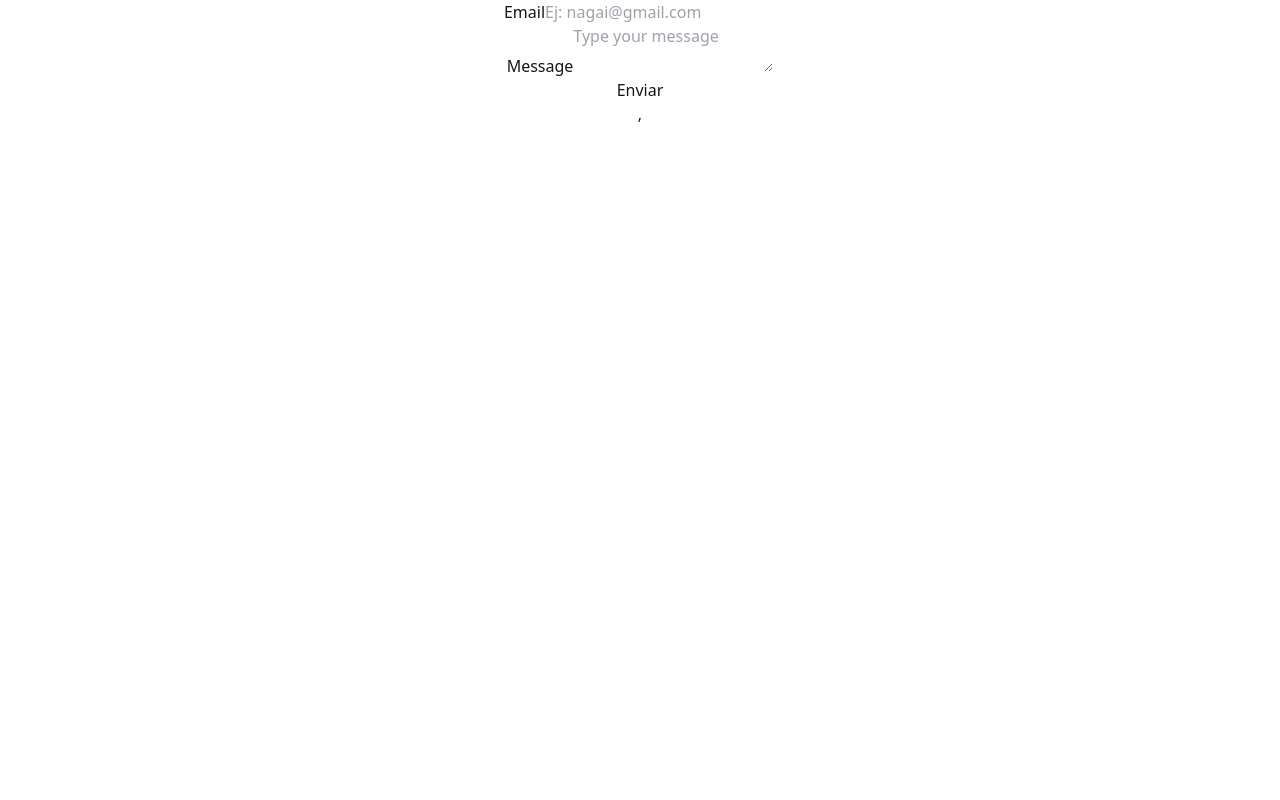
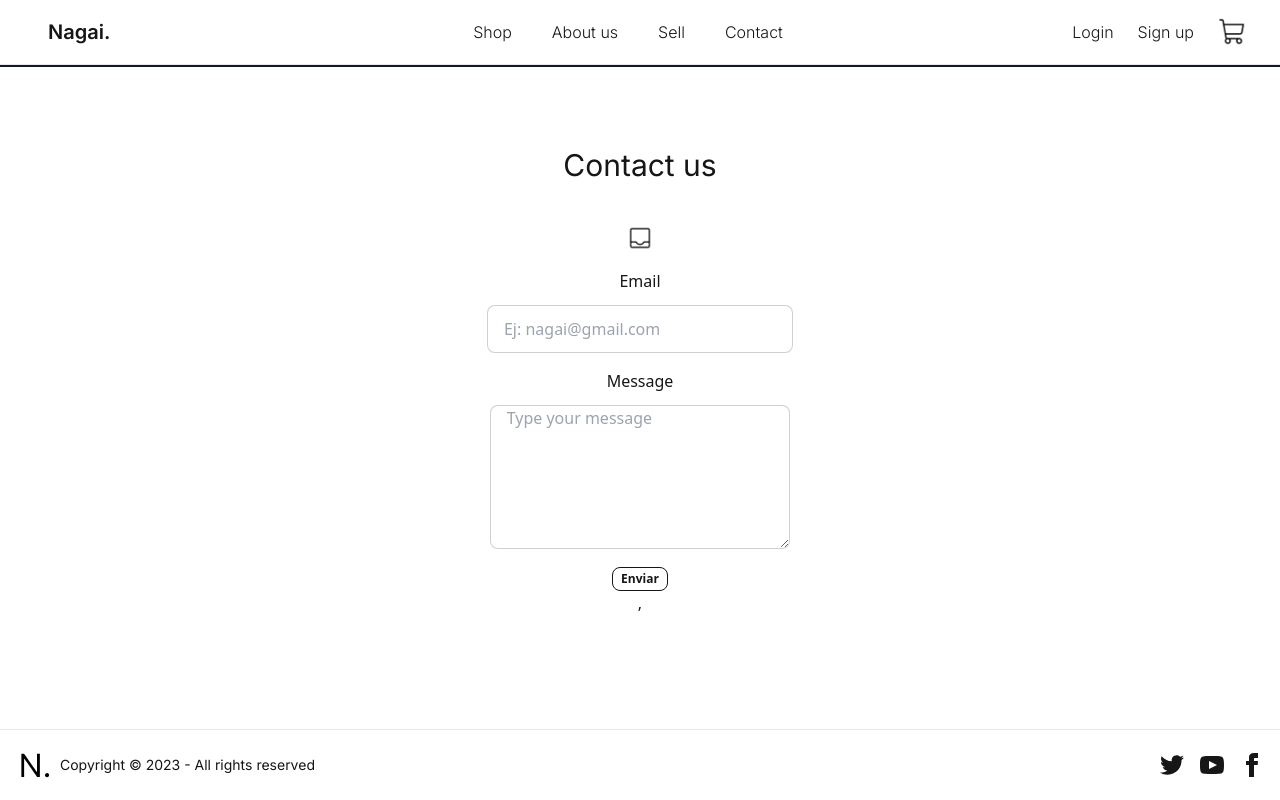
Before and after one commit to SergioGarciaF/Nagai-project, a React (Vite) app: page /contact in a window 1280 px wide. Built offline with nearby package versions, Linux system fonts and the light colour scheme; no server answers.

Commit message:
Contact layout

```diff
--- a/src/components/Contact/Contact.tsx
+++ b/src/components/Contact/Contact.tsx
@@ -1,5 +1,10 @@
 import React, { useRef } from "react";
 import emailjs from '@emailjs/browser';
+import Header from "../Header/Header";
+import { RootState } from "../../store/store";
+import { useSelector } from "react-redux";
+import Footer from "../Footer/Footer";
+import inbox from '../../assets/icons/inbox.png'
 
 interface Contact {
     email: string;
@@ -8,38 +13,42 @@ interface Contact {
 
 const Contact: React.FC = () => {
     const refForm = useRef<HTMLFormElement>(null);
+    const isAuthenticated: boolean = useSelector((state: RootState) => state.auth.isAuthenticated);
 
-    const handleSubmit = (e: React.FormEvent<HTMLFormElement>) => {
+    const handleSubmit = async (e: React.FormEvent<HTMLFormElement>) => {
         e.preventDefault();
 
         const serviceId = 'service_nnyetkm';
         const templateId = 'template_1aukhrk';
         const apiKey = 'LahAhV5UOilx9NV9t';
 
-        if (refForm.current) {
-            emailjs.sendForm(serviceId, templateId, refForm.current, apiKey)
-                .then((result) => {
-                    console.log(result.text);
-                },
-                    (error) => {
-                        console.log(error.text);
-                    });
+        try {
+            if (refForm.current) {
+                const result = await emailjs.sendForm(serviceId, templateId, refForm.current, apiKey);
+                console.log(result.text);
+            }
+        } catch (error: any) {
+            console.error(error.text);
         }
     };
 
     return (
         <>
+            <Header isAuthenticated={isAuthenticated} />
+            <h1 className="text-3xl font-inter mt-20">Contact us</h1>
+            <img className="m-auto mt-10" src={inbox} alt="inbox" width={30} />
             <form className="flex flex-col justify-center items-center" ref={refForm} onSubmit={handleSubmit}>
-                <fieldset className="flex-col">
-                    <label htmlFor="">Email</label>
-                    <input name='from_name' className="border-black"  type="email" placeholder="Ej: nagai@gmail.com" id="email" required/>
+                <fieldset className="flex-col mt-4">
+                    <label htmlFor="email">Email</label>
+                    <input type='email' name='from_name' placeholder="Ej: nagai@gmail.com" id="email" required className='input input-bordered w-full max-w-xs mt-3' />
                 </fieldset>
-                <fieldset className="flex-col">
-                    <label htmlFor="">Message</label>
-                    <textarea maxLength={500} className="border-black" name="message" placeholder="Type your message" required/>
+                <fieldset className="flex-col mt-4">
+                    <label htmlFor="message">Message</label>
+                    <textarea maxLength={500} className='input input-bordered w-full max-w-xs h-36 mt-3' name="message" placeholder="Type your message" required />
                 </fieldset>
-                <button>Enviar</button>
+                <button type="submit" className="btn btn-xs btn-outline btn-neutral mt-3">Enviar</button>
             </form>
+            <Footer />
         </>
     );
 };
```
Also changed, not shown: src/assets/icons/inbox.png (added).
